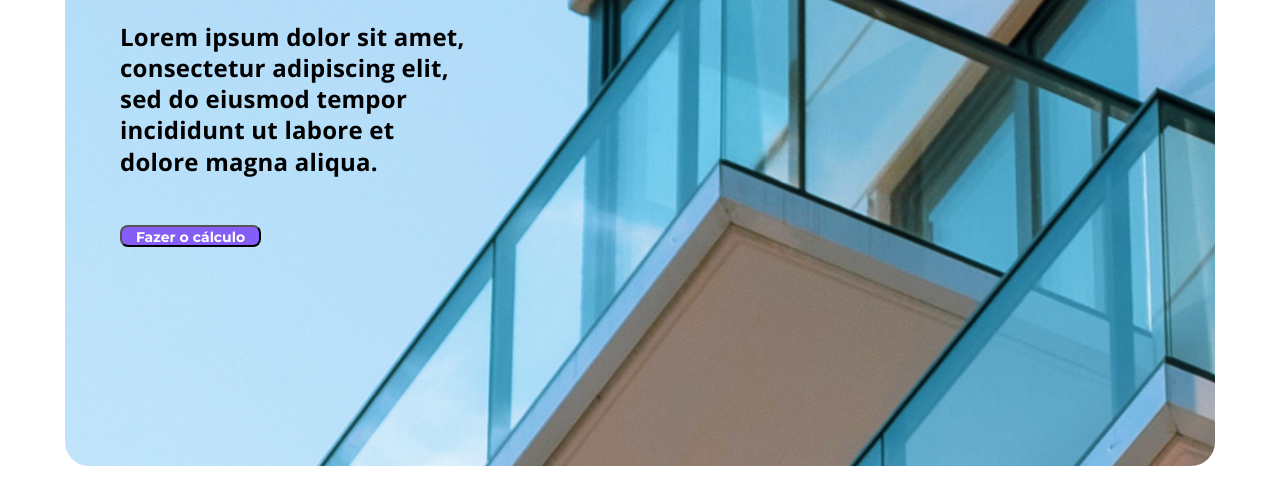
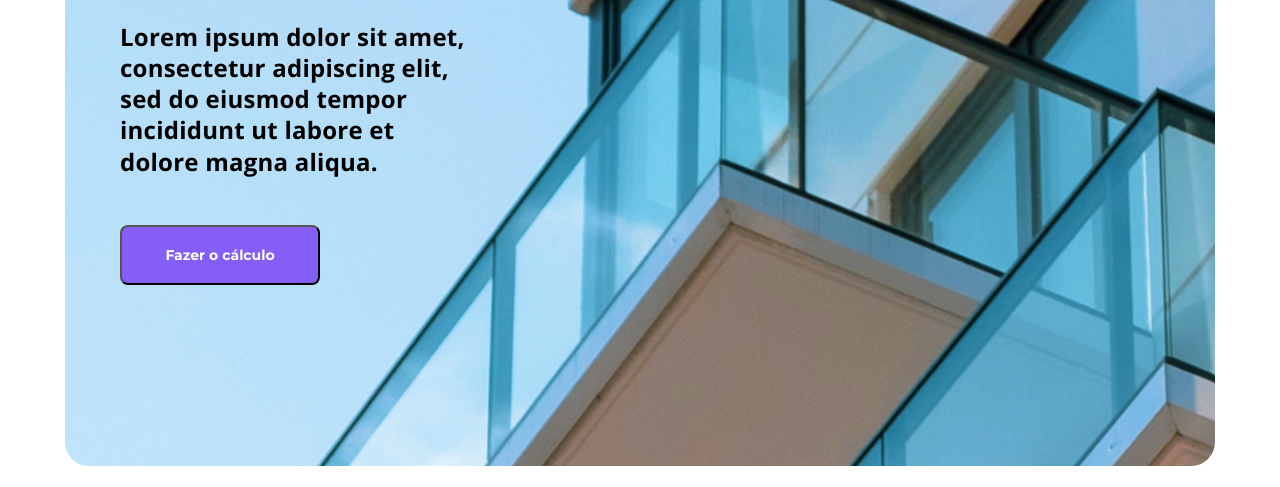
Before and after one commit to Dlima15/DeisgnSystem, a website: page index.html in a window 1280 px wide. Shown: the part 300-787 px from the top of the page. Drawn offline with nearby package versions, Linux system fonts and the light colour scheme.

Commit message:
Correction size button one

```diff
--- a/src/style.scss
+++ b/src/style.scss
@@ -1059,8 +1059,8 @@ footer{
 
         .button-one button{
             margin-top: 48px;
-            width: 141px;
-            height: 22px;
+            width: 200px;
+            height: 50px;
 
         }
 
```
Also changed, not shown: css/style.css.
